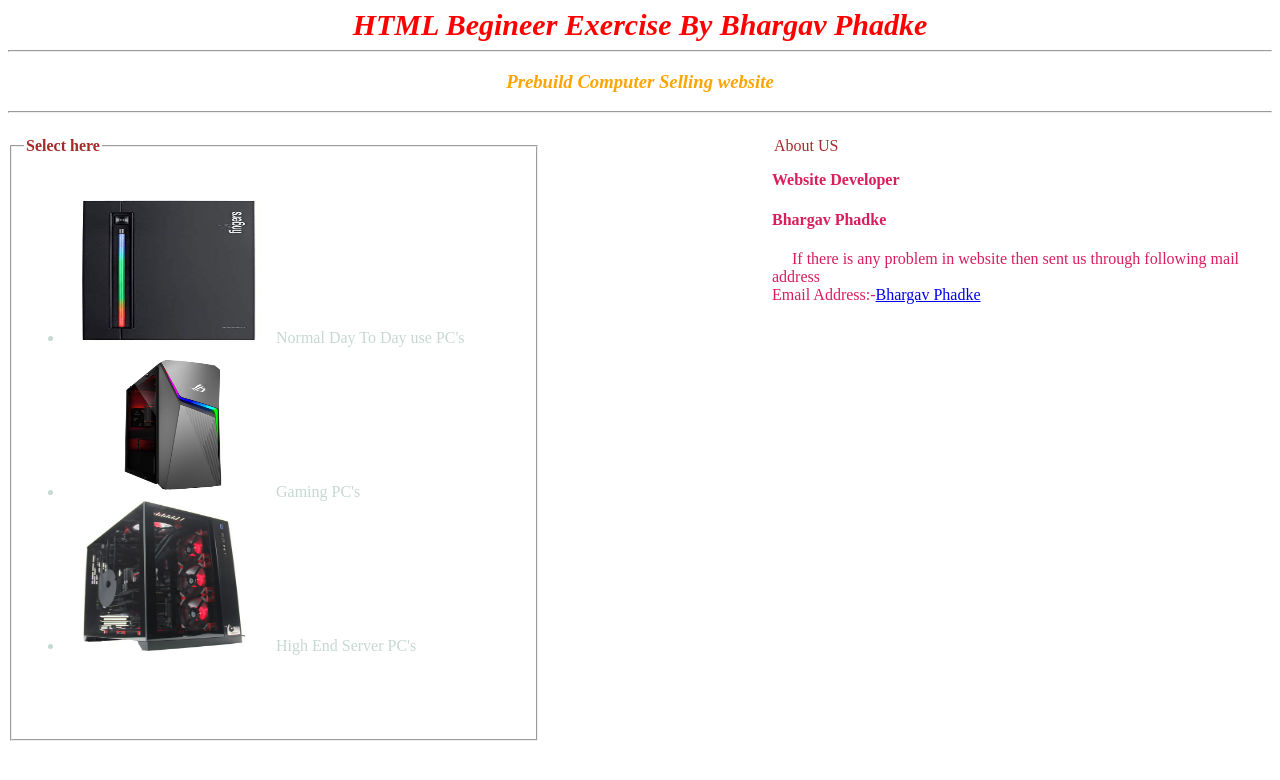
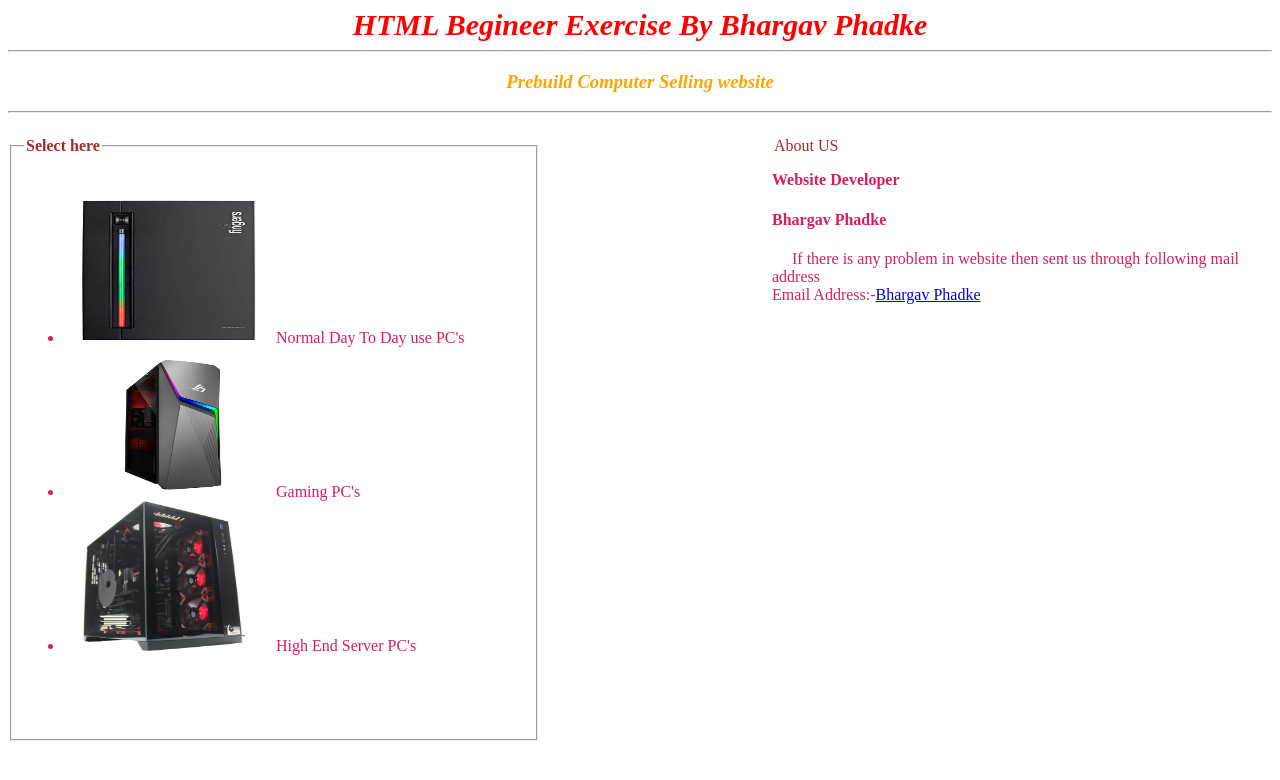
Before and after one commit to bhargavphadke/htmlreselling, a plain HTML site: page index.html in a window 1280 px wide. Drawn offline with Linux system fonts and the light colour scheme.

Commit message:
Update index.html

```diff
--- a/index.html
+++ b/index.html
@@ -17,7 +17,7 @@ color: Brown;
 fieldset{
 width: 500px;
 height: 600px;
-color:#c6d8d3;
+color:#D81E5B;
 }
 fieldset1{
 width: 500px;
```
